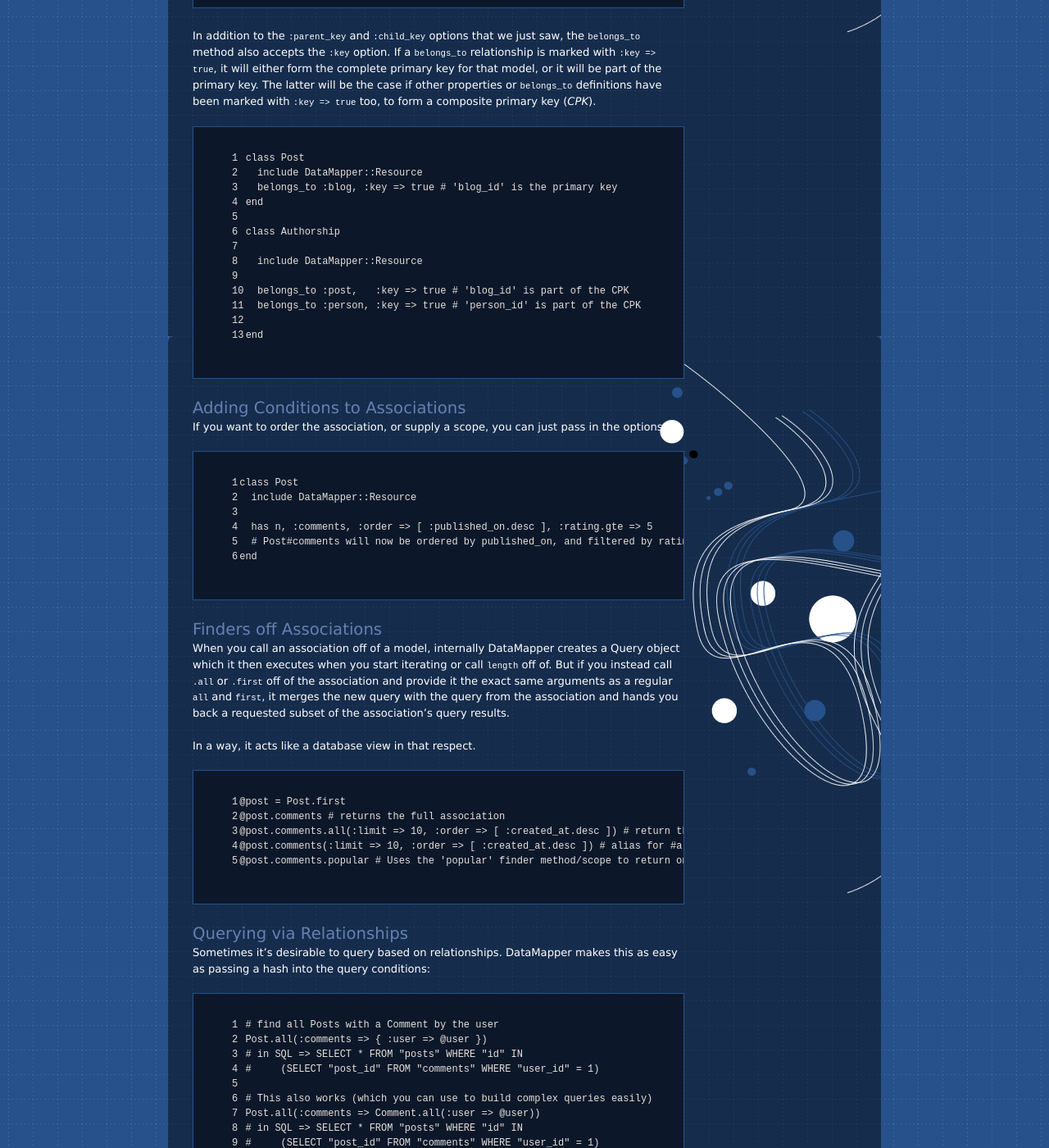
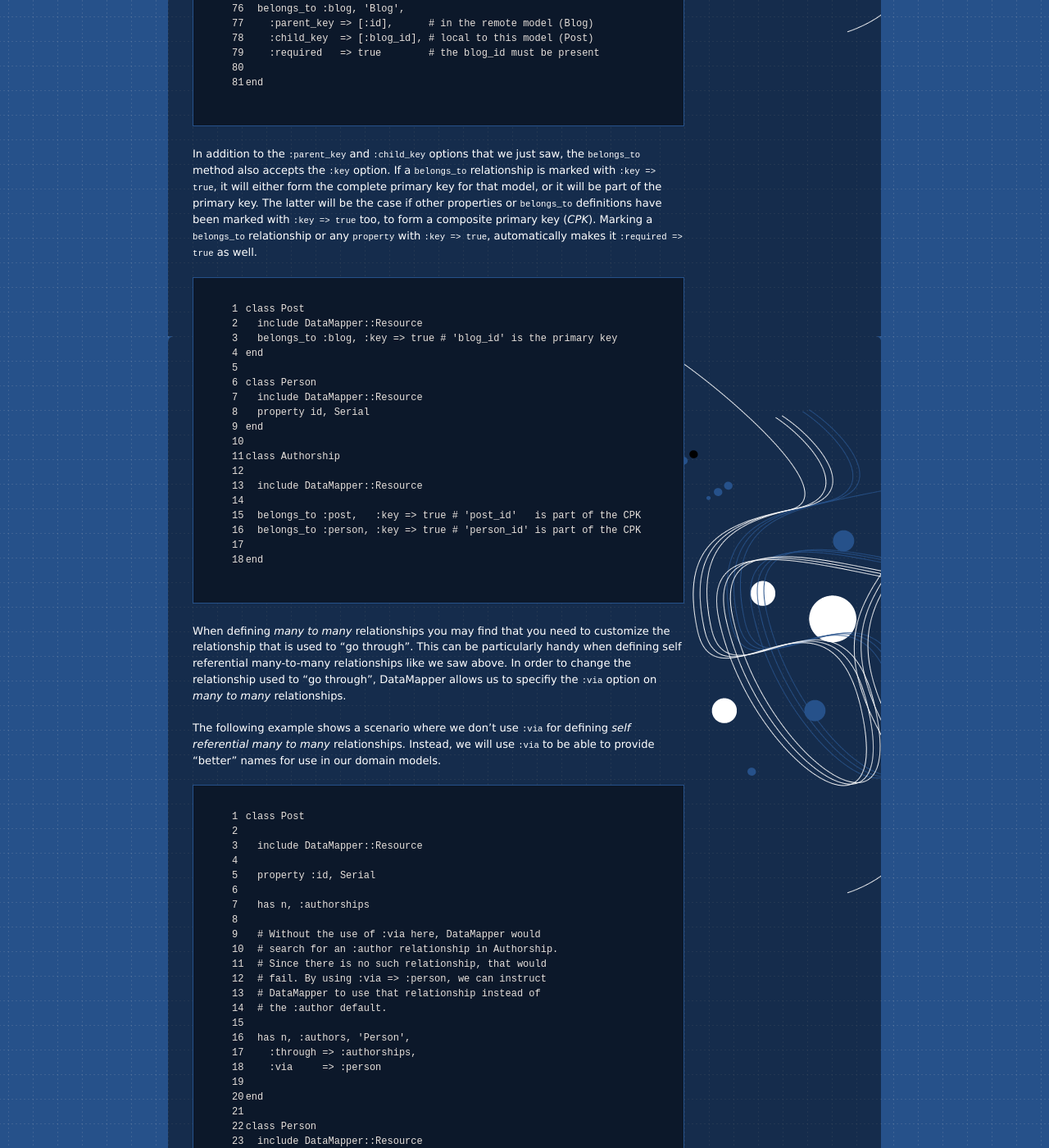
Before and after one commit to datamapper/datamapper.github.com, a Jekyll site: the page built from docs/associations.markdown, in a window 1280 px wide and 1400 px high, scrolled down 5919 px. Shown: the whole window at 82% size. Built offline with Jekyll 4.4.1, drawn with Linux system fonts in a browser that asks for light colours; some of the changed text lies outside the part shown.

Commit message:
Added docs for the :via option on many-to-many relationships

```diff
--- a/docs/associations.markdown
+++ b/docs/associations.markdown
@@ -268,6 +268,14 @@ class Blog
   # of one-to-one relationships. The only difference being
   # that those would obviously only point to a single resource.
 
+  # However, many-to-many relationships don't accept all the
+  # options described below. They do support specifying the
+  # target model, like we will see below, but they do not support
+  # the :parent_key and the :child_key options. Instead, they
+  # support another option that's available to many-to-many
+  # relationships exclusively. This option is called :via, and
+  # will be explained in more detail in its own paragraph below.
+
   # - This relationship points to multiple resources
   # - The target resources will be instances of the 'Post' model
   # - The local parent_key is assumed to be 'id'
@@ -341,6 +349,8 @@ relationship is marked with `:key => true`, it will either form the complete
 primary key for that model, or it will be part of the primary key. The latter
 will be the case if other properties or `belongs_to` definitions have been
 marked with `:key => true` too, to form a composite primary key (_CPK_).
+Marking a `belongs_to` relationship or any `property` with `:key => true`,
+automatically makes it `:required => true` as well.
 
 {% highlight ruby linenos %}
 class Post
@@ -348,16 +358,67 @@ class Post
   belongs_to :blog, :key => true # 'blog_id' is the primary key
 end
 
+class Person
+  include DataMapper::Resource
+  property id, Serial
+end
+
 class Authorship
 
   include DataMapper::Resource
 
-  belongs_to :post,   :key => true # 'blog_id' is part of the CPK
+  belongs_to :post,   :key => true # 'post_id'   is part of the CPK
   belongs_to :person, :key => true # 'person_id' is part of the CPK
 
 end
 {% endhighlight %}
 
+When defining _many to many_ relationships you may find that you need to
+customize the relationship that is used to "go through". This can be particularly
+handy when defining self referential many-to-many relationships like we saw above.
+In order to change the relationship used to "go through", DataMapper allows us to
+specifiy the `:via` option on _many to many_ relationships.
+
+The following example shows a scenario where we don't use `:via` for defining
+_self referential many to many_ relationships. Instead, we will use `:via` to be
+able to provide "better" names for use in our domain models.
+
+{% highlight ruby linenos %}
+class Post
+
+  include DataMapper::Resource
+
+  property :id, Serial
+
+  has n, :authorships
+
+  # Without the use of :via here, DataMapper would
+  # search for an :author relationship in Authorship.
+  # Since there is no such relationship, that would
+  # fail. By using :via => :person, we can instruct
+  # DataMapper to use that relationship instead of
+  # the :author default.
+
+  has n, :authors, 'Person',
+    :through => :authorships,
+    :via     => :person
+
+end
+
+class Person
+  include DataMapper::Resource
+  property id, Serial
+end
+
+class Authorship
+
+  include DataMapper::Resource
+
+  belongs_to :post,   :key => true # 'post_id'   is part of the CPK
+  belongs_to :person, :key => true # 'person_id' is part of the CPK
+
+end
+{% endhighlight %}
 
 Adding Conditions to Associations
 ---------------------------------
```
